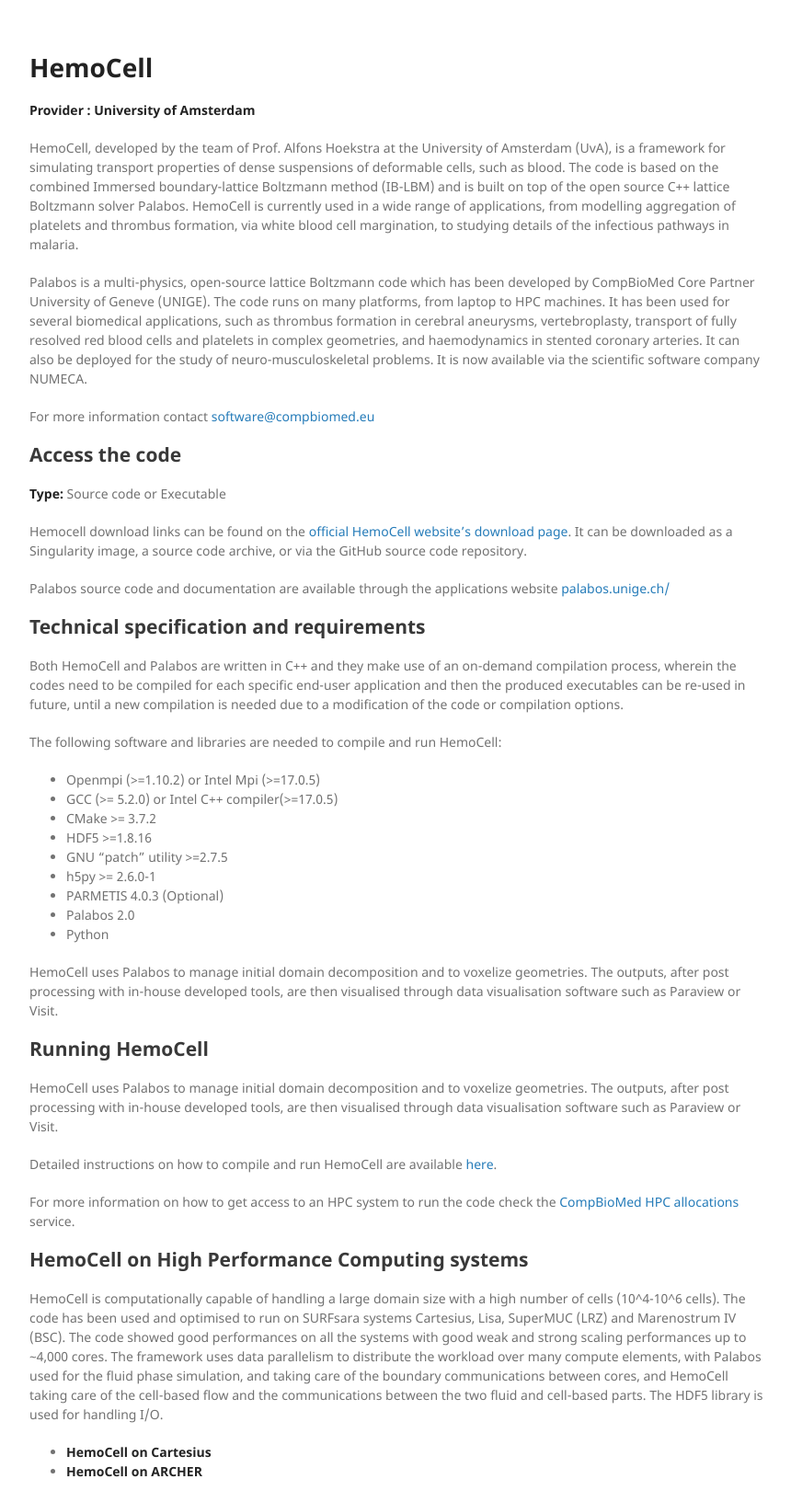
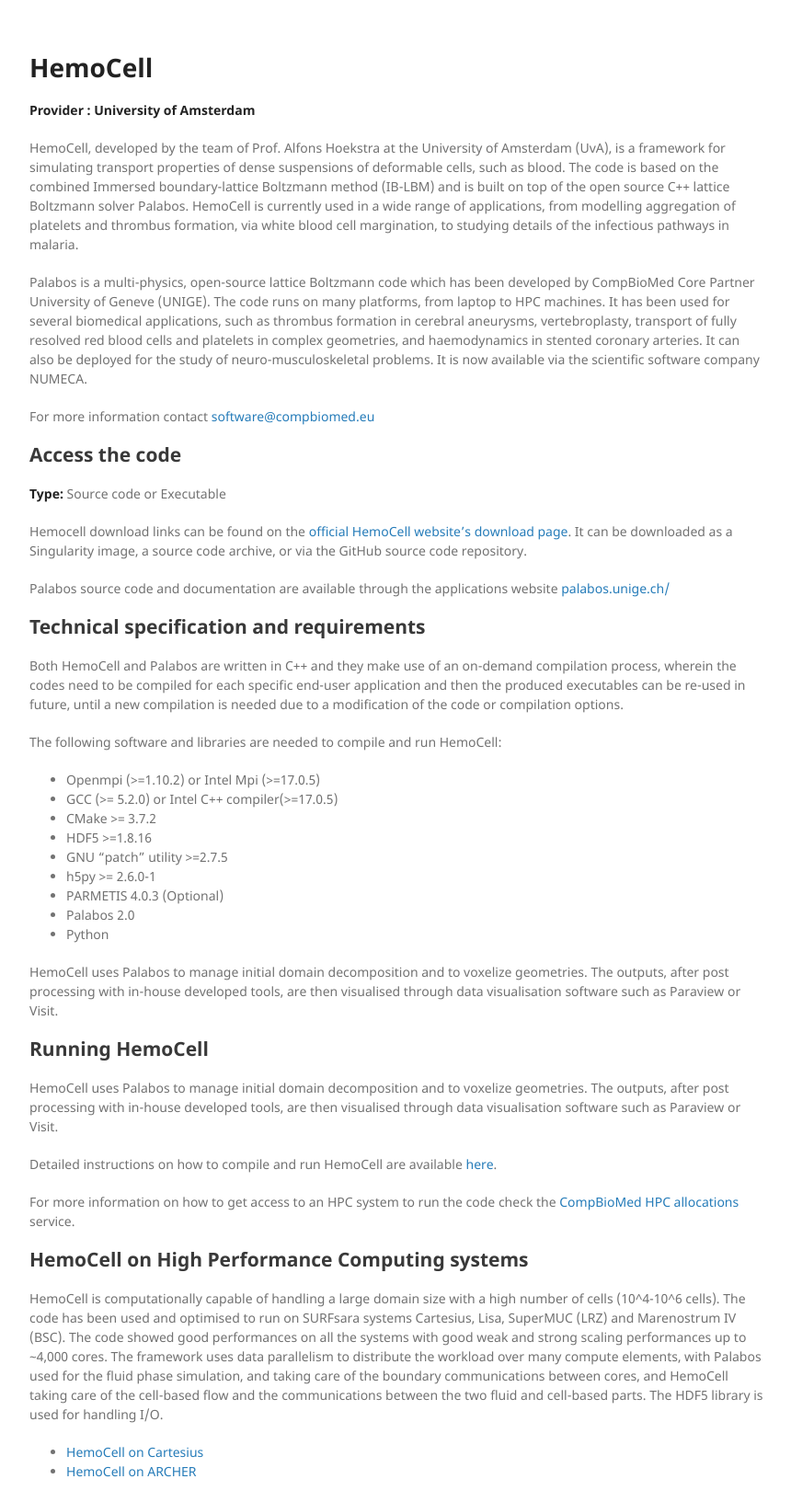
Before and after one commit to compbiomedeu/compbiomedeu.github.io, a Jekyll site: the page built from applications/HemoCell/HemoCell.md, in a window 1280 px wide. Shown: the top 1633 px of the page at 92% size, without its empty margins (178-1038 px from the left). Built offline with Jekyll 4.4.1, drawn with Linux system fonts in a browser that asks for light colours; our own code applies the rules of GitHub Pages for plain Markdown files.

```diff
--- a/applications/HemoCell/HemoCell.md
+++ b/applications/HemoCell/HemoCell.md
@@ -55,8 +55,8 @@ For more information on how to get access to an HPC system to run the code check
 HemoCell is computationally capable of handling a large domain size with a high number of cells (10^4-10^6 cells). The code has been used and optimised to run on SURFsara systems Cartesius, Lisa, SuperMUC (LRZ) and Marenostrum IV (BSC). The code showed good performances on all the systems with good weak and strong scaling performances up to ~4,000 cores.
 The framework uses data parallelism to distribute the workload over many compute elements, with Palabos used for the fluid phase simulation, and taking care of the boundary communications between cores, and HemoCell taking care of the cell-based flow and the communications between the two fluid and cell-based parts. The HDF5 library is used for handling I/O.
 
-* [**HemoCell on Cartesius**](hemocell_cart.md)
-* [**HemoCell on ARCHER**](hemocell_epcc.md)
+* [HemoCell on Cartesius](hemocell_cart.md)
+* [HemoCell on ARCHER](hemocell_epcc.md)
 
 **HemoCell typical HPC usage within the CompBioMed community**
 
```
